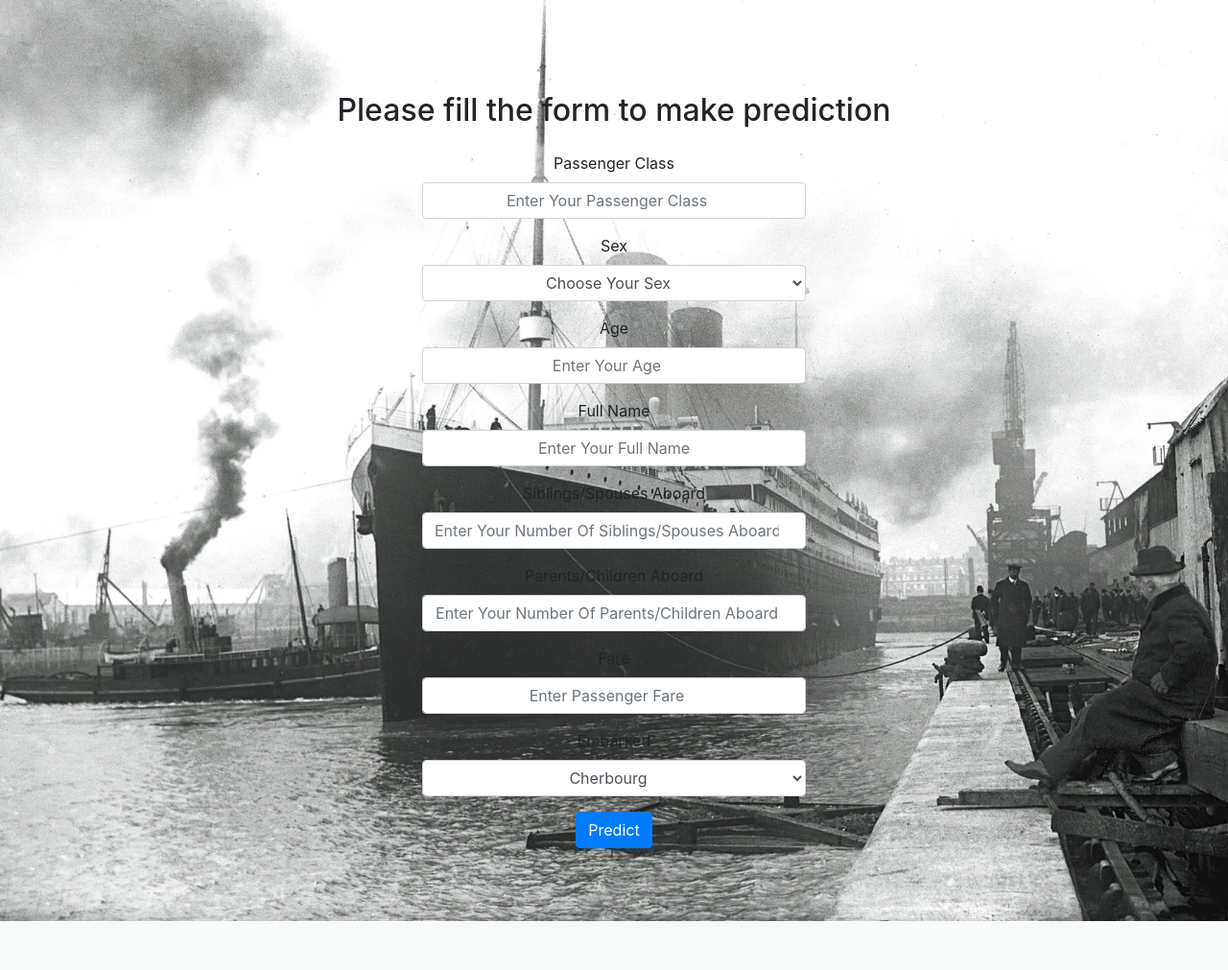
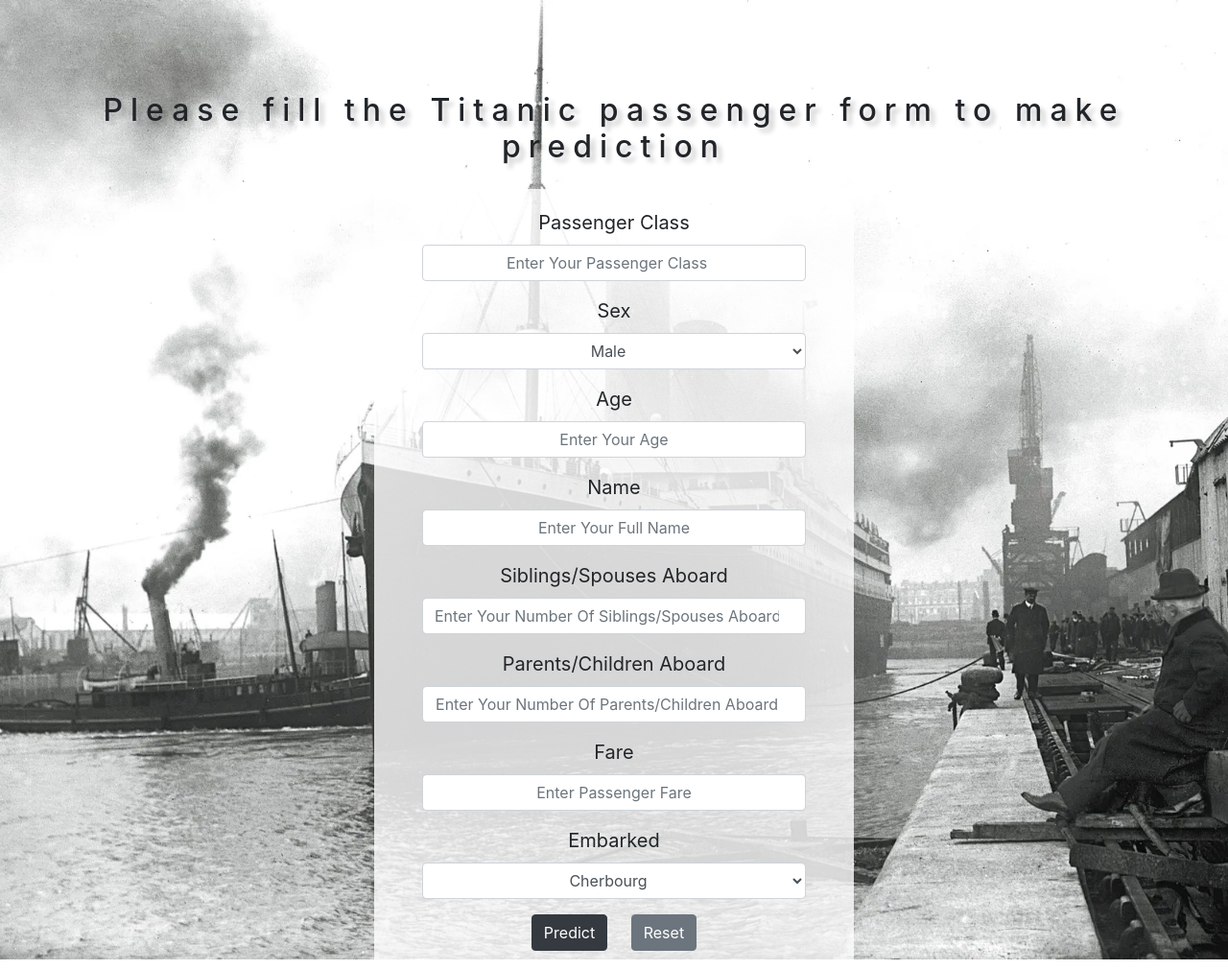
Before and after one commit to OleksiiLatypov/Titanic_ML, a Flask app: page / in a window 1280 px wide. Shown: the whole page at 96% size. Before the commit the page ends 960 px from the top, so only its background shows below. Run offline with Flask 3, Linux system fonts and the light colour scheme; some libraries are stand-ins or nearby versions.

Commit message:
initial commit

```diff
--- a/app.py
+++ b/app.py
@@ -19,21 +19,66 @@ with open(MODELS_DIRECTORY.joinpath('svc_model.pkl'), 'rb') as f:
 
 @app.route('/')
 def home():
-    return render_template('index.html')
+    form = PassengerForm()
+    return render_template('index.html', form=form)
+
+
+# @app.route('/predict', methods=['GET', 'POST'])
+# def predict():
+    # form = PassengerForm()
+    # if request.method == 'POST':
+    #     pclass = int(request.form['pclass'])
+    #     sex = request.form['sex']
+    #     age = int(request.form['age'])
+    #     name = request.form['name']
+    #     siblings_spouses = int(request.form['siblings_spouses'])
+    #     parents_children = int(request.form['parents_children'])
+    #     fare = float(request.form['fare'])
+    #     embarked = request.form['embarked']
+    #
+    #     # Preprocess input data
+    #     input_data = pd.DataFrame({
+    #         'Pclass': [pclass],
+    #         'Sex': [sex],
+    #         'Age': [age],
+    #         'Name': [name],
+    #         'SibSp': [siblings_spouses],
+    #         'Parch': [parents_children],
+    #         'Fare': [fare],
+    #         'Embarked': [embarked]
+    #     })
+    #     print(input_data)
+    #     dl = DataLoader(input_data)
+    #     preprocessed_data = dl.load_data()
+    #     print(preprocessed_data)
+    #     prediction = model.predict(preprocessed_data[['Pclass', 'Sex', 'Age', 'SibSp', 'Parch', 'Fare', 'Embarked',
+    #                                                   'Title', 'IsAlone']])
+    #
+    #     probability = model.predict_proba(preprocessed_data[['Pclass', 'Sex', 'Age', 'SibSp', 'Parch', 'Fare', 'Embarked',
+    #                                                   'Title', 'IsAlone']])[:, 1] * 100
+    #     print(probability)
+    #     print(prediction)
+    #     # return render_template('index.html', prediction=prediction[0])
+    #     if prediction[0] == 0:
+    #         # flash("No Survived", 'danger')
+    #         return render_template('not_survived.html', probability=probability[0].round())
+    #     else:
+    #         return render_template('survive.html', probability=probability[0].round())
+    # return render_template('index.html')
 
 
 @app.route('/predict', methods=['GET', 'POST'])
 def predict():
-    form = PassengerForm()
-    if request.method == 'POST':
-        pclass = int(request.form['pclass'])
-        sex = request.form['sex']
-        age = int(request.form['age'])
-        name = request.form['name']
-        siblings_spouses = int(request.form['siblings_spouses'])
-        parents_children = int(request.form['parents_children'])
-        fare = float(request.form['fare'])
-        embarked = request.form['embarked']
+    form = PassengerForm(request.form)
+    if request.method == 'POST' and form.validate():
+        pclass = int(form.pclass.data)
+        sex = form.sex.data
+        age = int(form.age.data)
+        name = form.name.data
+        siblings_spouses = int(form.siblings_spouses.data)
+        parents_children = int(form.parents_children.data)
+        fare = float(form.fare.data)
+        embarked = form.embarked.data
 
         # Preprocess input data
         input_data = pd.DataFrame({
@@ -46,24 +91,20 @@ def predict():
             'Fare': [fare],
             'Embarked': [embarked]
         })
-        print(input_data)
         dl = DataLoader(input_data)
         preprocessed_data = dl.load_data()
-        print(preprocessed_data)
-        prediction = model.predict(preprocessed_data[['Pclass', 'Sex', 'Age', 'SibSp', 'Parch', 'Fare', 'Embarked',
-                                                      'Title', 'IsAlone']])
 
-        probability = model.predict_proba(preprocessed_data[['Pclass', 'Sex', 'Age', 'SibSp', 'Parch', 'Fare', 'Embarked',
-                                                      'Title', 'IsAlone']])[:, 1] * 100
-        print(probability)
-        print(prediction)
-        # return render_template('index.html', prediction=prediction[0])
+        prediction = model.predict(
+            preprocessed_data[['Pclass', 'Sex', 'Age', 'SibSp', 'Parch', 'Fare', 'Embarked', 'Title', 'IsAlone']])
+        probability = model.predict_proba(
+            preprocessed_data[['Pclass', 'Sex', 'Age', 'SibSp', 'Parch', 'Fare', 'Embarked', 'Title', 'IsAlone']])[
+                      :, 1] * 100
+
         if prediction[0] == 0:
-            # flash("No Survived", 'danger')
-            return render_template('not_survived.html', probability=probability[0].round())
+            return render_template('not_survived.html', probability=round(probability[0]))
         else:
-            return render_template('survive.html', probability=probability[0].round())
-    return render_template('index.html')
+            return render_template('survive.html', probability=round(probability[0]))
+    return render_template('index.html', form=form)
 
 
 if __name__ == '__main__':
--- a/templates/index.html
+++ b/templates/index.html
@@ -10,11 +10,11 @@
         background-size: cover;
         background-position: center;
         background-repeat: no-repeat;
-        height: 120vh; /* Ensures the background covers the entire viewport height */
+        height: 125vh; /* Ensures the background covers the entire viewport height */
     }
 
-    h1 {
-        letter-spacing: 10px; /* Increases spacing by 5 pixels */
+    h2 {
+        letter-spacing: 8px; /* Increases spacing by 5 pixels */
         text-shadow: 5px 5px 5px rgba(5, 5, 5, 0.2);
      }
 
@@ -24,54 +24,104 @@
         text-align: center;
     }
 
+    label {
+        font-size: 20px; /* Adjust font size as desired */
+    }
+
+
+    .form-container {
+        background-color: rgba(255, 255, 255, 0.8);;
+        padding: 20px;
+        border-radius: 10px;
+        width: 500px; /* Adjust width as desired */
+        max-width: 90%; /* Set maximum width to maintain responsiveness */
+        margin: 0 auto; /* Center the form container horizontally */
+    }
+
+<!--    .header-form{-->
+<!--        background-color: rgba(255, 255, 255, 0.5);;-->
+<!--        padding: 5px;-->
+<!--        border-radius: 10px;-->
+<!--        width: 800px; /* Adjust width as desired */-->
+<!--        max-width: 90%; /* Set maximum width to maintain responsiveness */-->
+<!--        margin: 0 auto; /* Center the form container horizontally */-->
+<!--    }-->
+
 
 </style>
 
     <div class="container mt-5">
-        <h2 class="mb-4" align="center">Please fill the form to make prediction</h2>
+        <div class="header-form">
+            <h2 class="mb-4" align="center">Please fill the Titanic passenger form to make prediction</h2>
+        </div>
+        <div class="form-container">
+
             <form method="POST" action="/predict">
+                {{ form.csrf_token }}
                 <div class="form-group" align="center">
-                <label for="pclass">Passenger Class</label>
-                <input type="number" class="form-control" id="pclass" placeholder="Enter Your Passenger Class" name="pclass" min="1" max="3" required>
+                    {{ form.pclass.label }}
+                    {{ form.pclass(class="form-control", placeholder="Enter Your Passenger Class") }}
+                    {% for error in form.pclass.errors %}
+                        <span style="color: red;">{{ error }}</span>
+                    {% endfor %}
                 </div>
                 <div class="form-group" align="center">
-                <label for="sex">Sex</label>
-                <select class="form-control" id="sex" name="sex" required>
-                    <option value="" disabled selected hidden>Choose Your Sex</option>
-                    <option value="male">Male</option>
-                    <option value="female">Female</option>
-                </select>
+                    {{ form.sex.label }}
+                    {{ form.sex(class="form-control") }}
+                    {% for error in form.sex.errors %}
+                        <span style="color: red;">{{ error }}</span>
+                    {% endfor %}
                 </div>
                 <div class="form-group" align="center">
-                <label for="age">Age</label>
-                <input type="number" class="form-control" id="age" placeholder="Enter Your Age" name="age" min="0" max="100" required>
+                    {{ form.age.label }}
+                    {{ form.age(class="form-control", placeholder="Enter Your Age") }}
+                    {% for error in form.age.errors %}
+                        <span style="color: red;">{{ error }}</span>
+                    {% endfor %}
                 </div>
                 <div class="form-group" align="center">
-                <label for="name">Full Name</label>
-                <input type="text" class="form-control" id="name" placeholder="Enter Your Full Name" name="name" required>
+                    {{ form.name.label }}
+                    {{ form.name(class="form-control", placeholder="Enter Your Full Name") }}
+                    {% for error in form.name.errors %}
+                        <span style="color: red;">{{ error }}</span>
+                    {% endfor %}
                 </div>
                 <div class="form-group" align="center">
-                <label for="siblings_spouses">Siblings/Spouses Aboard</label>
-                <input type="number" class="form-control" id="siblings_spouses" placeholder="Enter Your Number Of Siblings/Spouses Aboard" name="siblings_spouses" required>
+                    {{ form.siblings_spouses.label }}
+                    {{ form.siblings_spouses(class="form-control", placeholder="Enter Your Number Of Siblings/Spouses Aboard") }}
+                    {% for error in form.siblings_spouses.errors %}
+                        <span style="color: red;">{{ error }}</span>
+                    {% endfor %}
                 </div>
                 <div class="form-group" align="center">
-                <label for="parents_children">Parents/Children Aboard</label>
-                <input type="number" class="form-control" id="parents_children" placeholder="Enter Your Number Of Parents/Children Aboard" name="parents_children" required>
+                    {{ form.parents_children.label }}
+                    {{ form.parents_children(class="form-control", placeholder="Enter Your Number Of Parents/Children Aboard") }}
+                    {% for error in form.parents_children.errors %}
+                        <span style="color: red;">{{ error }}</span>
+                    {% endfor %}
                 </div>
                 <div class="form-group" align="center">
-                <label for="fare">Fare</label>
-                <input type="number" class="form-control" id="fare" placeholder="Enter Passenger Fare" name="fare" required>
+                    {{ form.fare.label }}
+                    {{ form.fare(class="form-control", placeholder="Enter Passenger Fare") }}
+                    {% for error in form.fare.errors %}
+                        <span style="color: red;">{{ error }}</span>
+                    {% endfor %}
                 </div>
                 <div class="form-group" align="center">
-                <label for="embarked">Embarked</label>
-                <select class="form-control" id="embarked" name="embarked" required>
-                    <option value="C">Cherbourg</option>
-                    <option value="Q">Queenstown</option>
-                    <option value="S">Southampton</option>
-                </select>
+                    {{ form.embarked.label }}
+                    {{ form.embarked(class="form-control") }}
+                    {% for error in form.embarked.errors %}
+                        <span style="color: red;">{{ error }}</span>
+                    {% endfor %}
                 </div>
-            <center><button type="submit" class="btn btn-primary" >Predict</button></center>
+                <center>
+                    <button type="submit" class="btn btn-dark" style="margin-right: 10px;">Predict</button>
+                    <button type="reset" class="btn btn-secondary" style="margin-left: 10px;">Reset</button>
+                </center>
             </form>
         </div>
 
+    </div>
+
+
 {% endblock %}
--- a/templates/not_survived.html
+++ b/templates/not_survived.html
@@ -40,7 +40,7 @@
     <br><br>
     <h2 align="center" style="color: #fff;"> Probability that you survive: {{ probability }} %</h2>
     <br><br>
-    <center><button class="btn btn-primary btn-lg" onclick="window.location.href='/';">GO TO PRREDICTIONS</button></center>
+    <center><button class="btn btn-light" onclick="window.location.href='/';">GO TO PRREDICTIONS</button></center>
 
 
 </div>
--- a/templates/survive.html
+++ b/templates/survive.html
@@ -40,7 +40,7 @@
     <br><br>
 
     <br><br>
-    <center><button class="btn btn-primary btn-lg" onclick="window.location.href='/';">GO TO PRREDICTIONS</button></center>
+    <center><button class="btn btn-dark btn-lg" onclick="window.location.href='/';">GO TO PRREDICTIONS</button></center>
     <br><br><br><br><br><br><br><br>
     <h2 align="center" style="color:#bdbdbd;"> Probability that you survive: {{ probability }} %</h2>
 </div>
```
Lines whose indentation alone changed are shown as unchanged.
